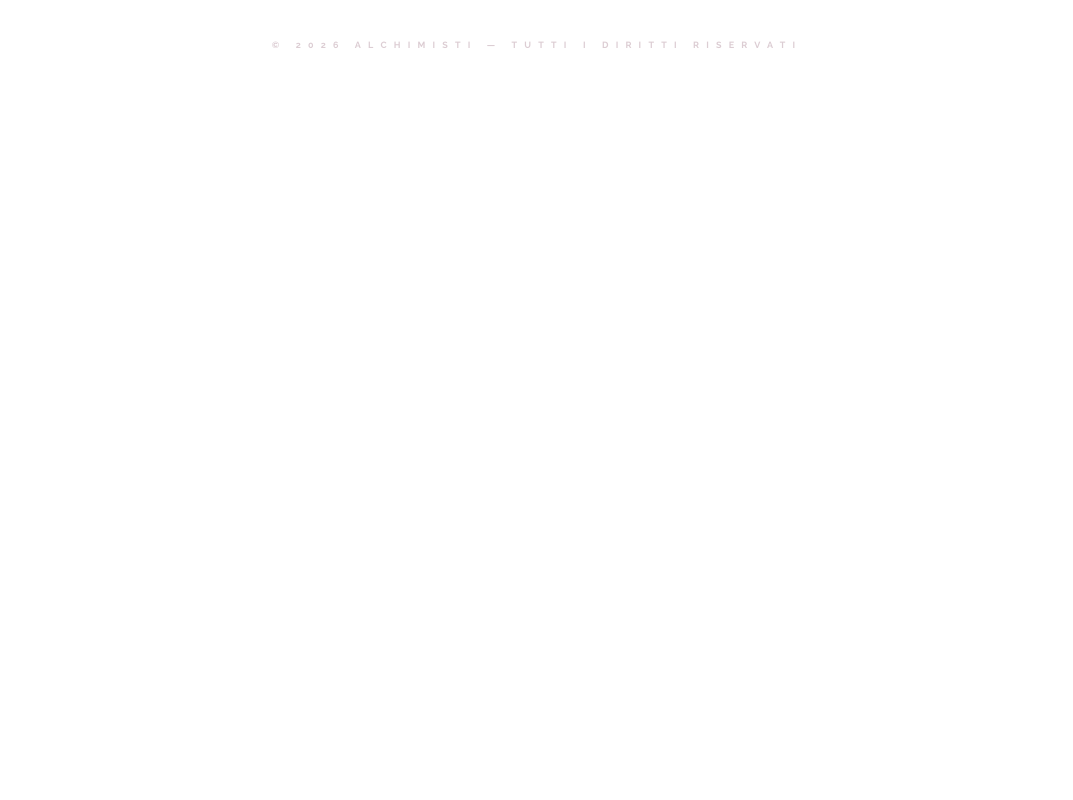
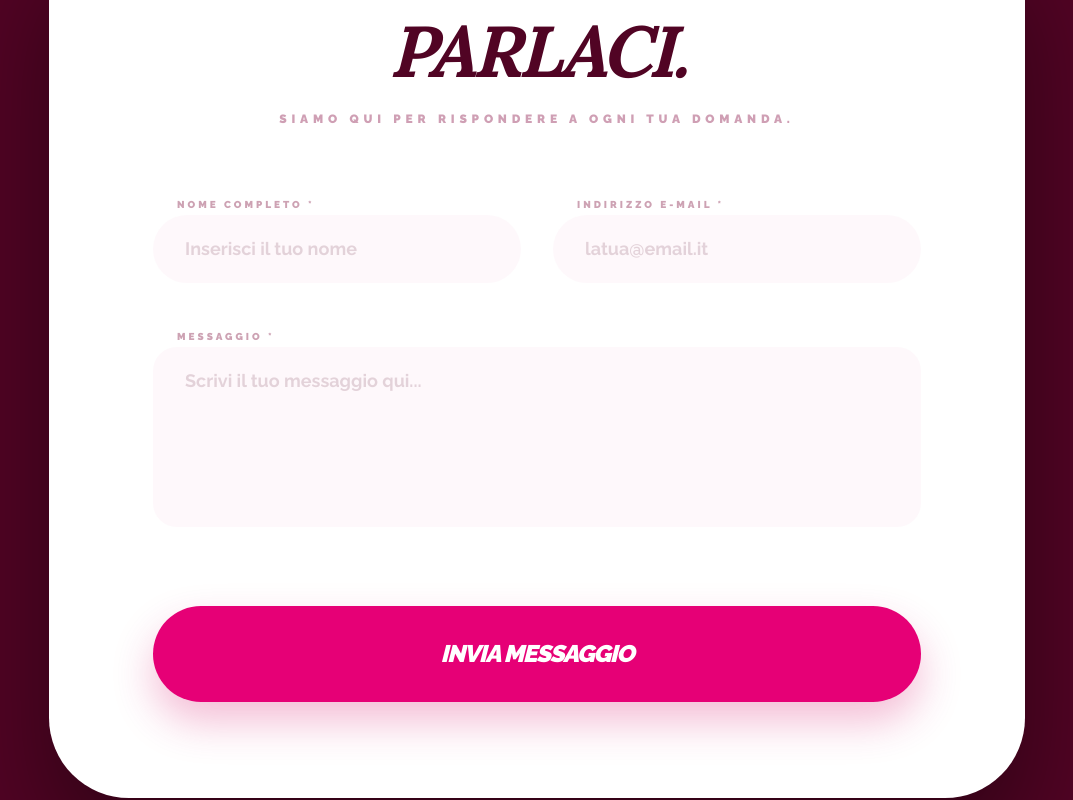
Before and after one commit to solankiharsh0217-design/Minipiri, a Next.js app: page / in a window 1280 px wide. Shown: the part 8492-9292 px from the top of the page, without its empty margins (103-1176 px from the left). Before the commit the page ends 8672 px from the top, so only its background shows below. Built offline with nearby package versions, Linux system fonts and the light colour scheme.

Commit message:
Add Web3Forms contact form component (Parlaci section)

```diff
--- a/src/app/page.tsx
+++ b/src/app/page.tsx
@@ -7,6 +7,7 @@ import { ChevronDown, CheckCircle, Menu, X, ArrowRight, Star } from "lucide-reac
 import gsap from "gsap";
 import { ScrollTrigger } from "gsap/ScrollTrigger";
 import Lenis from "@studio-freight/lenis";
+import ContactForm from "@/components/ContactForm";
 
 // Register GSAP plugins
 if (typeof window !== "undefined") {
@@ -526,6 +527,9 @@ export default function Home() {
         </div>
       </section>
 
+      {/* CONTACT FORM */}
+      <ContactForm />
+
       <footer className="py-24 md:py-32 bg-white text-center">
         <div className="max-w-7xl mx-auto px-6 space-y-12">
           <div className="text-4xl font-black text-pink-950 italic uppercase tracking-tighter">Alchimisti</div>
--- /dev/null
+++ b/src/components/ContactForm.tsx
@@ -0,0 +1,133 @@
+"use client";
+
+import { useState } from "react";
+import { motion } from "framer-motion";
+import { CheckCircle, AlertCircle } from "lucide-react";
+
+export default function ContactForm() {
+  const [formData, setFormData] = useState({ name: "", email: "", message: "" });
+  const [status, setStatus] = useState<"idle" | "sending" | "success" | "error">("idle");
+
+  const handleSubmit = async (e: React.FormEvent) => {
+    e.preventDefault();
+    setStatus("sending");
+
+    const form = new FormData();
+    form.append("access_key", process.env.NEXT_PUBLIC_WEB3FORMS_KEY || "");
+    form.append("name", formData.name);
+    form.append("email", formData.email);
+    form.append("message", formData.message);
+    form.append("botcheck", "");
+    form.append("form_name", "Alchimisti Contact Form");
+
+    try {
+      const res = await fetch("https://api.web3forms.com/submit", {
+        method: "POST",
+        body: form,
+      });
+      const data = await res.json();
+
+      if (data.success) {
+        setStatus("success");
+        setFormData({ name: "", email: "", message: "" });
+        setTimeout(() => setStatus("idle"), 4000);
+      } else {
+        setStatus("error");
+        setTimeout(() => setStatus("idle"), 3000);
+      }
+    } catch {
+      setStatus("error");
+      setTimeout(() => setStatus("idle"), 3000);
+    }
+  };
+
+  return (
+    <section id="contact" className="py-32 md:py-52 bg-pink-950 relative overflow-hidden">
+      <motion.div
+        animate={{ scale: [1, 1.1, 1], rotate: 360 }}
+        transition={{ duration: 40, repeat: Infinity, ease: "linear" }}
+        className="absolute top-1/2 left-1/2 -translate-x-1/2 -translate-y-1/2 w-[200%] md:w-[150%] aspect-square border-[1px] border-white/5 rounded-full"
+      />
+
+      <div className="max-w-5xl mx-auto px-4 md:px-6 relative z-10">
+        <motion.div
+          initial={{ scale: 0.95, opacity: 0 }}
+          whileInView={{ scale: 1, opacity: 1 }}
+          viewport={{ once: true }}
+          className="bg-white p-8 md:p-24 rounded-[3rem] md:rounded-[5rem] shadow-[0_50px_100px_rgba(0,0,0,0.4)]"
+        >
+          <div className="max-w-3xl mx-auto">
+            <div className="text-center mb-16">
+              <h2 className="text-5xl md:text-7xl font-black mb-6 tracking-tighter text-pink-950 uppercase italic leading-none">Parlaci.</h2>
+              <p className="text-pink-900/40 font-black tracking-[0.4em] uppercase text-[10px] md:text-xs">Siamo qui per rispondere a ogni tua domanda.</p>
+            </div>
+
+            {status === "success" ? (
+              <motion.div
+                initial={{ scale: 0.8, opacity: 0 }}
+                animate={{ scale: 1, opacity: 1 }}
+                className="py-16 md:py-24 text-center"
+              >
+                <div className="w-32 h-32 md:w-40 md:h-40 bg-green-50 text-green-600 rounded-full flex items-center justify-center mx-auto mb-10 shadow-inner">
+                  <CheckCircle className="w-16 h-16 md:w-20 md:h-20" />
+                </div>
+                <h3 className="text-6xl md:text-7xl font-black text-pink-950 italic mb-8 uppercase tracking-tighter leading-none">Grazie!</h3>
+                <p className="text-xl md:text-2xl font-bold text-pink-950/30 uppercase tracking-[0.4em]">Messaggio Inviato.</p>
+              </motion.div>
+            ) : (
+              <form onSubmit={handleSubmit} className="space-y-10">
+                <input type="text" name="botcheck" className="hidden" tabIndex={-1} autoComplete="off" />
+
+                <div className="grid md:grid-cols-2 gap-8 text-left">
+                  <div className="space-y-4">
+                    <label className="text-[10px] font-black tracking-[0.3em] opacity-40 uppercase ml-6">Nome Completo *</label>
+                    <input
+                      type="text" required placeholder="Inserisci il tuo nome"
+                      value={formData.name} onChange={(e) => setFormData(prev => ({ ...prev, name: e.target.value }))}
+                      className="w-full bg-pink-50/50 px-8 py-5 rounded-full font-bold text-lg text-pink-950 outline-none ring-2 ring-transparent focus:ring-pink-600 transition-all placeholder:opacity-30"
+                    />
+                  </div>
+                  <div className="space-y-4">
+                    <label className="text-[10px] font-black tracking-[0.3em] opacity-40 uppercase ml-6">Indirizzo E-mail *</label>
+                    <input
+                      type="email" required placeholder="latua@email.it"
+                      value={formData.email} onChange={(e) => setFormData(prev => ({ ...prev, email: e.target.value }))}
+                      className="w-full bg-pink-50/50 px-8 py-5 rounded-full font-bold text-lg text-pink-950 outline-none ring-2 ring-transparent focus:ring-pink-600 transition-all placeholder:opacity-30"
+                    />
+                  </div>
+                </div>
+
+                <div className="space-y-4 text-left">
+                  <label className="text-[10px] font-black tracking-[0.3em] opacity-40 uppercase ml-6">Messaggio *</label>
+                  <textarea
+                    required placeholder="Scrivi il tuo messaggio qui..."
+                    rows={5}
+                    value={formData.message} onChange={(e) => setFormData(prev => ({ ...prev, message: e.target.value }))}
+                    className="w-full bg-pink-50/50 px-8 py-5 rounded-3xl font-bold text-lg text-pink-950 outline-none ring-2 ring-transparent focus:ring-pink-600 transition-all placeholder:opacity-30 resize-none"
+                  />
+                </div>
+
+                {status === "error" && (
+                  <div className="flex items-center justify-center gap-3 text-red-500">
+                    <AlertCircle className="w-5 h-5" />
+                    <span className="text-sm font-bold">Qualcosa è andato storto. Riprova.</span>
+                  </div>
+                )}
+
+                <motion.button
+                  whileHover={{ scale: 1.02, backgroundColor: "#9D174D" }}
+                  whileTap={{ scale: 0.98 }}
+                  type="submit"
+                  disabled={status === "sending"}
+                  className="w-full bg-pink-600 text-white mt-8 py-8 rounded-full text-2xl font-black shadow-[0_20px_40px_rgba(219,39,119,0.3)] uppercase italic tracking-tighter disabled:opacity-60 disabled:cursor-not-allowed"
+                >
+                  {status === "sending" ? "Invio…" : "Invia Messaggio"}
+                </motion.button>
+              </form>
+            )}
+          </div>
+        </motion.div>
+      </div>
+    </section>
+  );
+}
```
